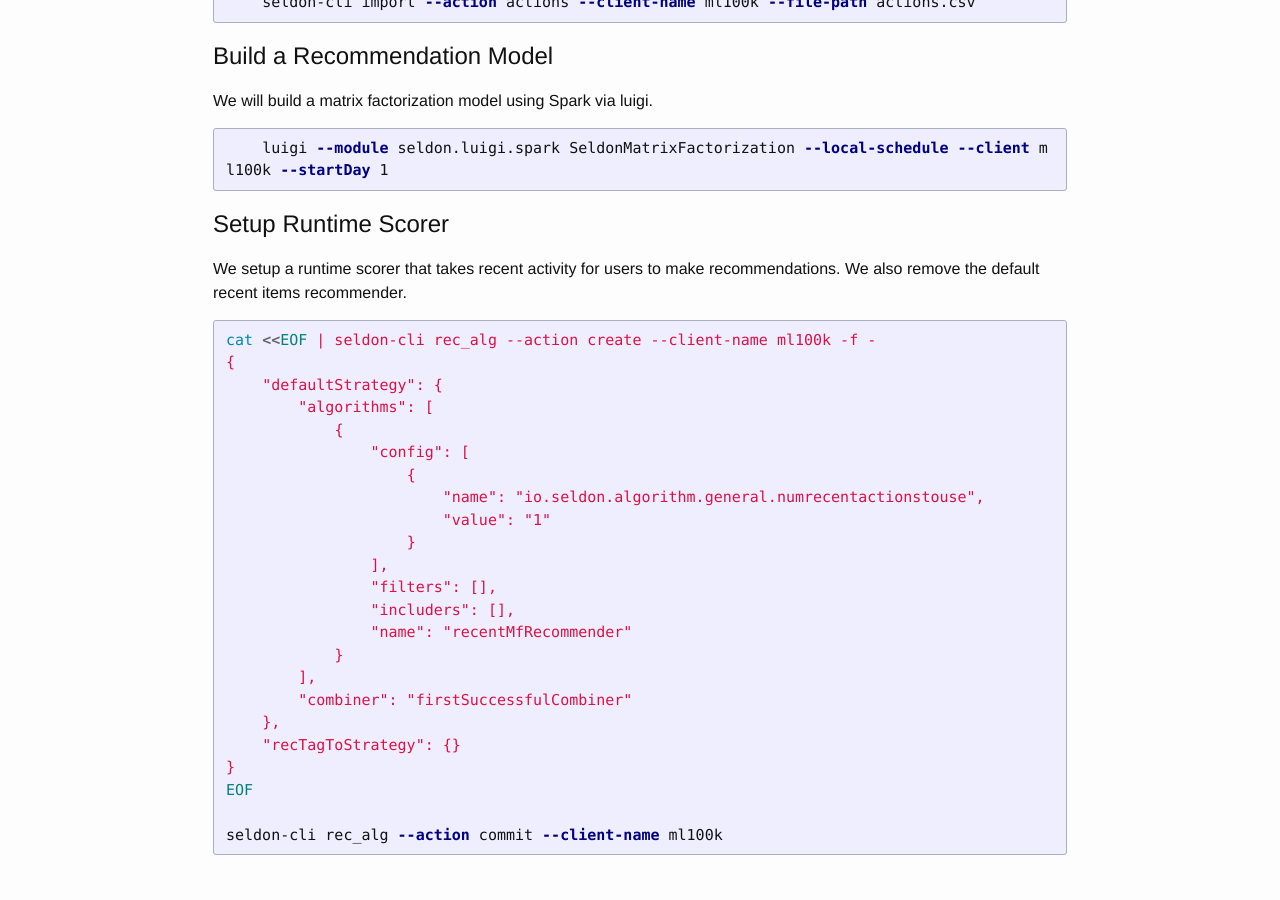
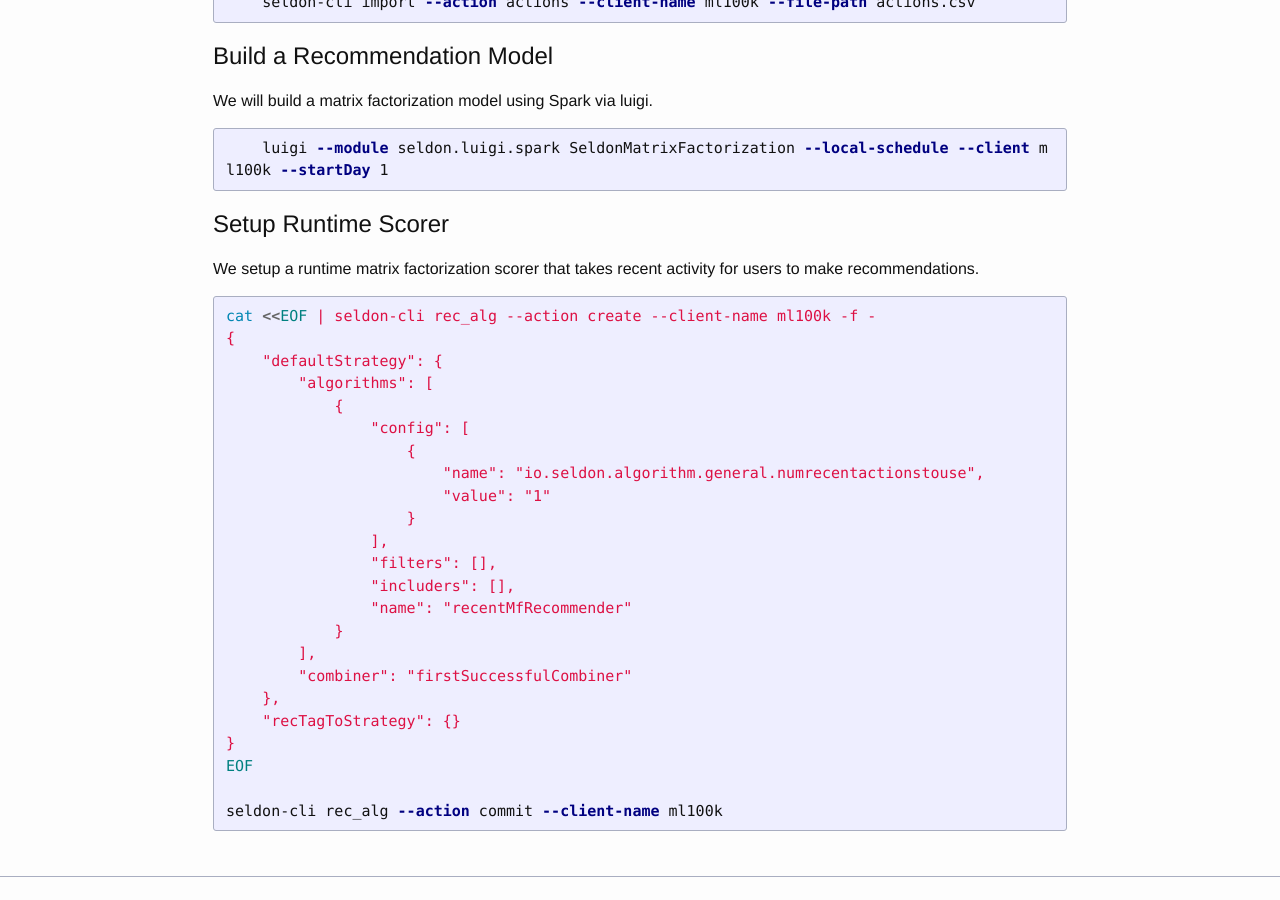
Before and after one commit to SeldonIO/seldonio.github.com, a Jekyll site: the page built from ml100k.md, in a window 1280 px wide and 900 px high, scrolled down 4357 px. Built offline with Jekyll 4.4.1, drawn with Linux system fonts in a browser that asks for light colours.

Commit message:
update ml100k

```diff
--- a/ml100k.md
+++ b/ml100k.md
@@ -210,7 +210,7 @@ We will build a matrix factorization model using Spark via luigi.
 
 ## Setup Runtime Scorer
 
-We setup a runtime scorer that takes recent activity for users to make recommendations. We also remove the default recent items recommender.
+We setup a runtime matrix factorization scorer that takes recent activity for users to make recommendations.
 
 {% highlight bash %}
 cat <<EOF | seldon-cli rec_alg --action create --client-name ml100k -f -
```
